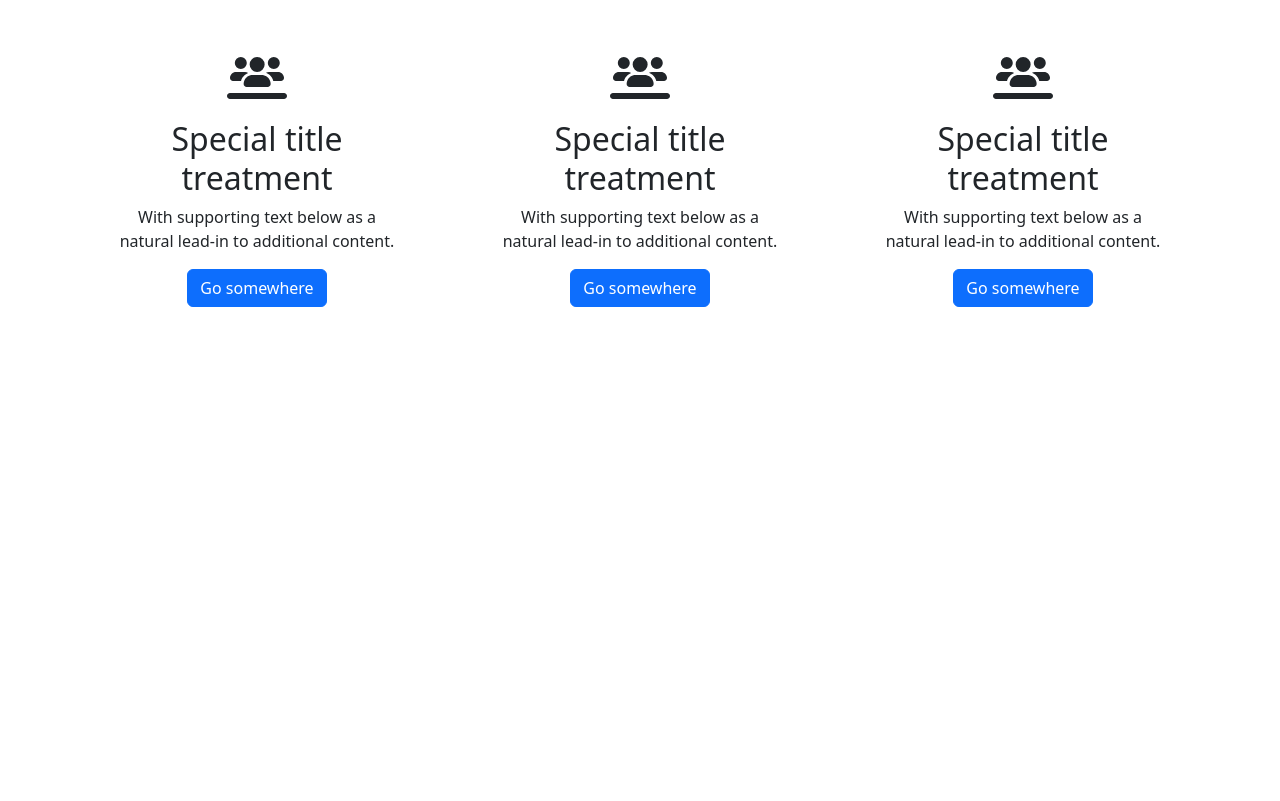
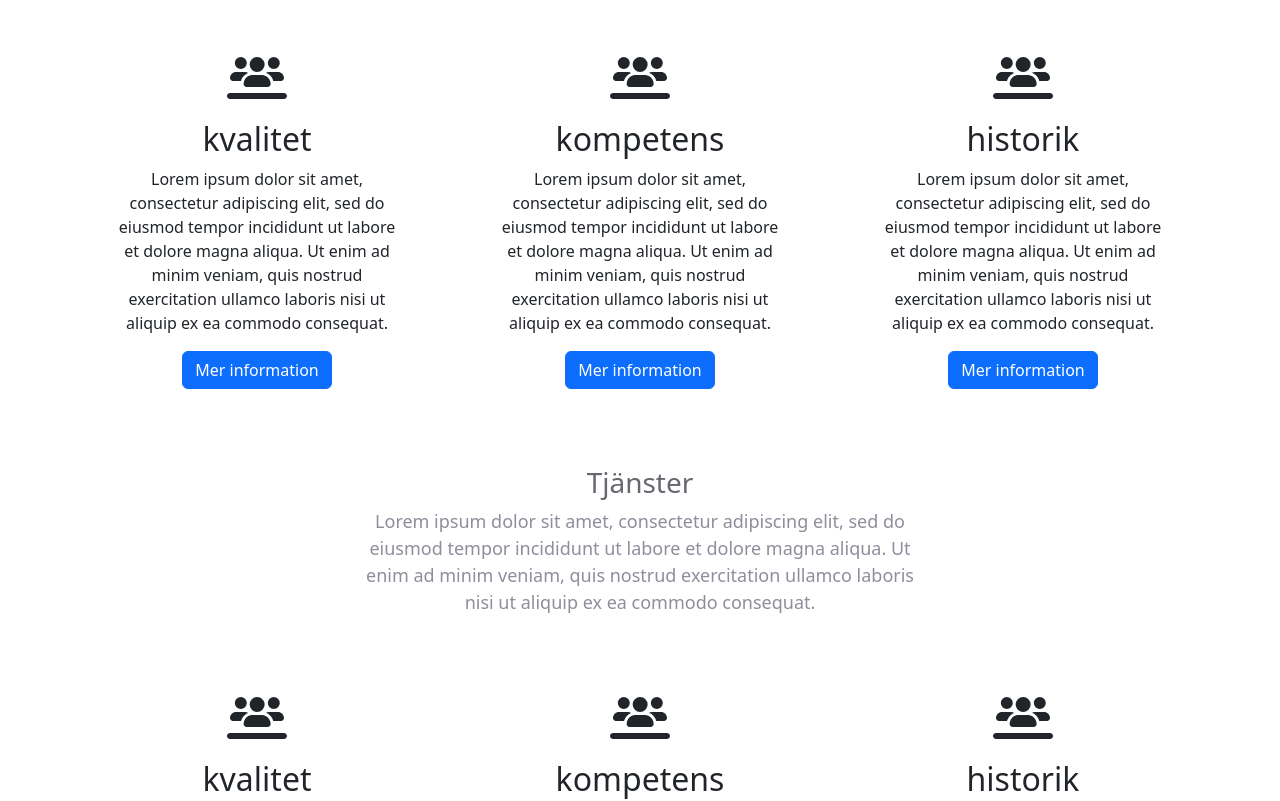
Before and after one commit to patrikyo/tayou, a React (Create React App) app: page / in a window 1280 px wide. Shown: the part 940-1741 px from the top of the page. Before the commit the page ends 1357 px from the top, so only its background shows below. Built offline with nearby package versions, Linux system fonts and the light colour scheme.

Commit message:
Adds props  to section and card

```diff
--- a/src/card/Card.js
+++ b/src/card/Card.js
@@ -2,19 +2,17 @@
 import { FontAwesomeIcon } from "@fortawesome/react-fontawesome";
 import { faUsersLine } from "@fortawesome/free-solid-svg-icons";
 
-const Card = () => {
+const Card = (props) => {
   return (
     <div className="card__container">
       <div class="card__icon-container">
         <FontAwesomeIcon icon={faUsersLine} />
       </div>
       <div className="card__body">
-        <h2 className="card__title">Special title treatment</h2>
-        <p className="card__text">
-          With supporting text below as a natural lead-in to additional content.
-        </p>
+        <h2 className="card__title">{props.title}</h2>
+        <p className="card__text">{props.description}</p>
         <a href="www.google.se" className="btn btn-primary">
-          Go somewhere
+          Mer information
         </a>
       </div>
     </div>
--- a/src/index.js
+++ b/src/index.js
@@ -17,6 +17,13 @@
       header="Vad gör vi"
       headingLevel={2}
       body="Lorem ipsum dolor sit amet, consectetur adipiscing elit, sed do eiusmod tempor incididunt ut labore et dolore magna aliqua. Ut enim ad minim veniam, quis nostrud exercitation ullamco laboris nisi ut aliquip ex ea commodo consequat."
+      theme="ligth"
+    />
+    <Section
+      header="Tjänster"
+      headingLevel={3}
+      body="Lorem ipsum dolor sit amet, consectetur adipiscing elit, sed do eiusmod tempor incididunt ut labore et dolore magna aliqua. Ut enim ad minim veniam, quis nostrud exercitation ullamco laboris nisi ut aliquip ex ea commodo consequat."
+      theme="dark"
     />
     <App />
   </React.StrictMode>
--- a/src/section/Section.js
+++ b/src/section/Section.js
@@ -12,9 +12,18 @@
       </div>
       <div class="section__body">{props.body}</div>
       <div class="section__card">
-        <Card />
-        <Card />
-        <Card />
+        <Card
+          title="kvalitet"
+          description="Lorem ipsum dolor sit amet, consectetur adipiscing elit, sed do eiusmod tempor incididunt ut labore et dolore magna aliqua. Ut enim ad minim veniam, quis nostrud exercitation ullamco laboris nisi ut aliquip ex ea commodo consequat."
+        />
+        <Card
+          title="kompetens"
+          description="Lorem ipsum dolor sit amet, consectetur adipiscing elit, sed do eiusmod tempor incididunt ut labore et dolore magna aliqua. Ut enim ad minim veniam, quis nostrud exercitation ullamco laboris nisi ut aliquip ex ea commodo consequat."
+        />
+        <Card
+          title="historik"
+          description="Lorem ipsum dolor sit amet, consectetur adipiscing elit, sed do eiusmod tempor incididunt ut labore et dolore magna aliqua. Ut enim ad minim veniam, quis nostrud exercitation ullamco laboris nisi ut aliquip ex ea commodo consequat."
+        />
       </div>
     </div>
   );
```
